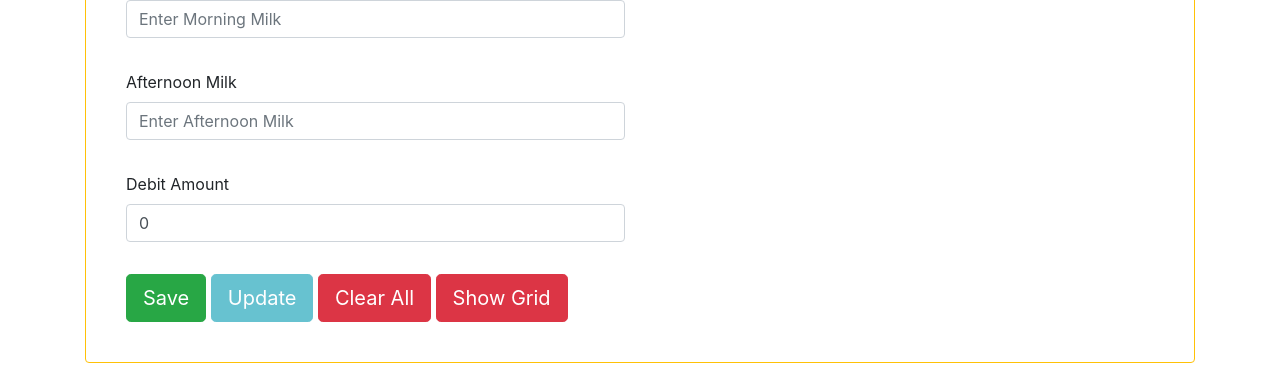
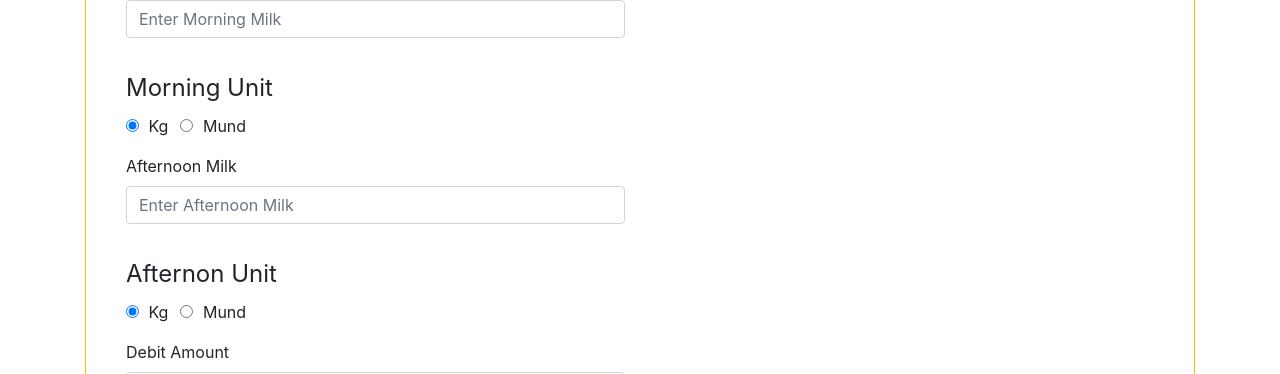
Before and after one commit to uzairqq/Milk-Management-App, a React (Create React App) app: page / in a window 1280 px wide. Shown: the part 301-675 px from the top of the page. Built offline with nearby package versions, Linux system fonts and the light colour scheme; no server answers.

Commit message:
Insertion in Customer Supplied Complete

```diff
--- a/src/Containers/CustomerSupplied.js
+++ b/src/Containers/CustomerSupplied.js
@@ -13,6 +13,7 @@ import {
 } from "reactstrap";
 import InputFeilds from "../Components/InputFeilds";
 import ButtonComponent from "../Components/Button";
+import Swal from "sweetalert2";
 
 class CustomerSupplied extends Component {
   constructor(props) {
@@ -24,11 +25,14 @@ class CustomerSupplied extends Component {
       morningMilk: "",
       afternoonMilk: "",
       debitAmount: 0,
-      customerType: -1
+      customerType: -1,
+      morningUnit: "Kg",
+      afternoonUnit: "Kg"
     };
     this.loadDataDropDown = this.loadDataDropDown.bind(this);
     this.handleChange = this.handleChange.bind(this);
     this.handleCustomerTypeChange = this.handleCustomerTypeChange.bind(this);
+    this.handleSubmit = this.handleSubmit.bind(this);
   }
   componentDidMount() {
     this.loadDataDropDown();
@@ -67,6 +71,58 @@ class CustomerSupplied extends Component {
         console.log("Load Parent", res.data);
       });
   }
+  handleIsEnabled() {
+    const haveValues =
+      this.state.customerType !== -1 &&
+      this.state.customerId !== 0 &&
+      this.state.morningMilk !== "" &&
+      this.state.morningUnit !== "" &&
+      this.state.afternoonMilk !== "" &&
+      this.state.afternoonUnit !== "" &&
+      this.state.debitAmount !== "";
+    return haveValues;
+  }
+  handleSubmit = e => {
+    e.preventDefault();
+    // showFormErrors("input,select,radio");
+    const customerSupplied = {
+      CustomerTypeId: this.state.customerType,
+      CustomerId: this.state.customerId,
+      MorningSupply: this.state.morningMilk + " " + this.state.morningUnit,
+      AfternoonSupply:
+        this.state.afternoonMilk + " " + this.state.afternoonUnit,
+      Debit: this.state.debitAmount
+    };
+    if (this.handleIsEnabled())
+      axios
+        .post(`http://localhost:56996/api/CustomerSupplied`, {
+          ...customerSupplied
+        })
+        .then(res => {
+          // this.loadData(this.state.customerType);
+          this.loadDataDropDown(this.state.customerType);
+          // this.initialState();
+
+          if (res.data.success) {
+            Swal.fire({
+              position: "top-end",
+              type: "success",
+              title: res.data.successMessage,
+              showConfirmButton: false,
+              timer: 1500
+            });
+          } else {
+            Swal.fire({
+              position: "top-end",
+              type: "error",
+              title: res.data.failureMessage,
+              showConfirmButton: false,
+              timer: 1500
+            });
+          }
+        });
+  };
+
   render() {
     return (
       <Container>
@@ -83,7 +139,6 @@ class CustomerSupplied extends Component {
                   value={this.state.customerType}
                   name="customerType"
                   id="customerType"
-
                   // required={true}
                 >
                   <option value="-1">Select Customer Type</option>
@@ -119,7 +174,7 @@ class CustomerSupplied extends Component {
               </Col>
             </FormGroup>
             <FormGroup row>
-              <Col sm={{ size: 6, order: 5, offset: 0 }}>
+              <Col md={6}>
                 <InputFeilds
                   type={"number"}
                   required={true}
@@ -130,6 +185,32 @@ class CustomerSupplied extends Component {
                   handlechange={this.handleChange}
                 />
               </Col>
+            </FormGroup>
+            <FormGroup tag="fieldset">
+              <legend>Morning Unit</legend>
+              <FormGroup check inline>
+                <Label check>
+                  <Input
+                    defaultChecked
+                    type="radio"
+                    name="morningUnit"
+                    value="Kg"
+                    onChange={this.handleChange}
+                  />{" "}
+                  Kg
+                </Label>
+              </FormGroup>
+              <FormGroup check inline>
+                <Label check>
+                  <Input
+                    type="radio"
+                    name="morningUnit"
+                    value="Mund"
+                    onChange={this.handleChange}
+                  />{" "}
+                  Mund
+                </Label>
+              </FormGroup>
             </FormGroup>
             <FormGroup row>
               <Col sm={{ size: 6, order: 5, offset: 0 }}>
@@ -143,6 +224,32 @@ class CustomerSupplied extends Component {
                   handlechange={this.handleChange}
                 />
               </Col>
+            </FormGroup>
+            <FormGroup tag="fieldset">
+              <legend>Afternon Unit</legend>
+              <FormGroup check inline>
+                <Label check>
+                  <Input
+                    defaultChecked
+                    type="radio"
+                    name="afternoonUnit"
+                    value="Kg"
+                    onChange={this.handleChange}
+                  />{" "}
+                  Kg
+                </Label>
+              </FormGroup>
+              <FormGroup check inline>
+                <Label check>
+                  <Input
+                    type="radio"
+                    name="afternoonUnit"
+                    value="Mund"
+                    onChange={this.handleChange}
+                  />{" "}
+                  Mund
+                </Label>
+              </FormGroup>
             </FormGroup>
             <FormGroup row>
               <Col sm={{ size: 6, order: 5, offset: 0 }}>
@@ -158,14 +265,14 @@ class CustomerSupplied extends Component {
               </Col>
             </FormGroup>
             <ButtonComponent
-              // action={this.handleSubmit}
+              action={this.handleSubmit}
               title={"Save"}
               class={"btn btn-success"}
               disable={this.state.customerSuppliedid ? true : false}
               size={"lg"}
             />{" "}
             <ButtonComponent
-              // action={this.handleUpdate}
+              //action={this.handleUpdate}
               title={"Update"}
               class={"btn btn-info"}
               disable={!this.state.customerSuppliedid}
```
